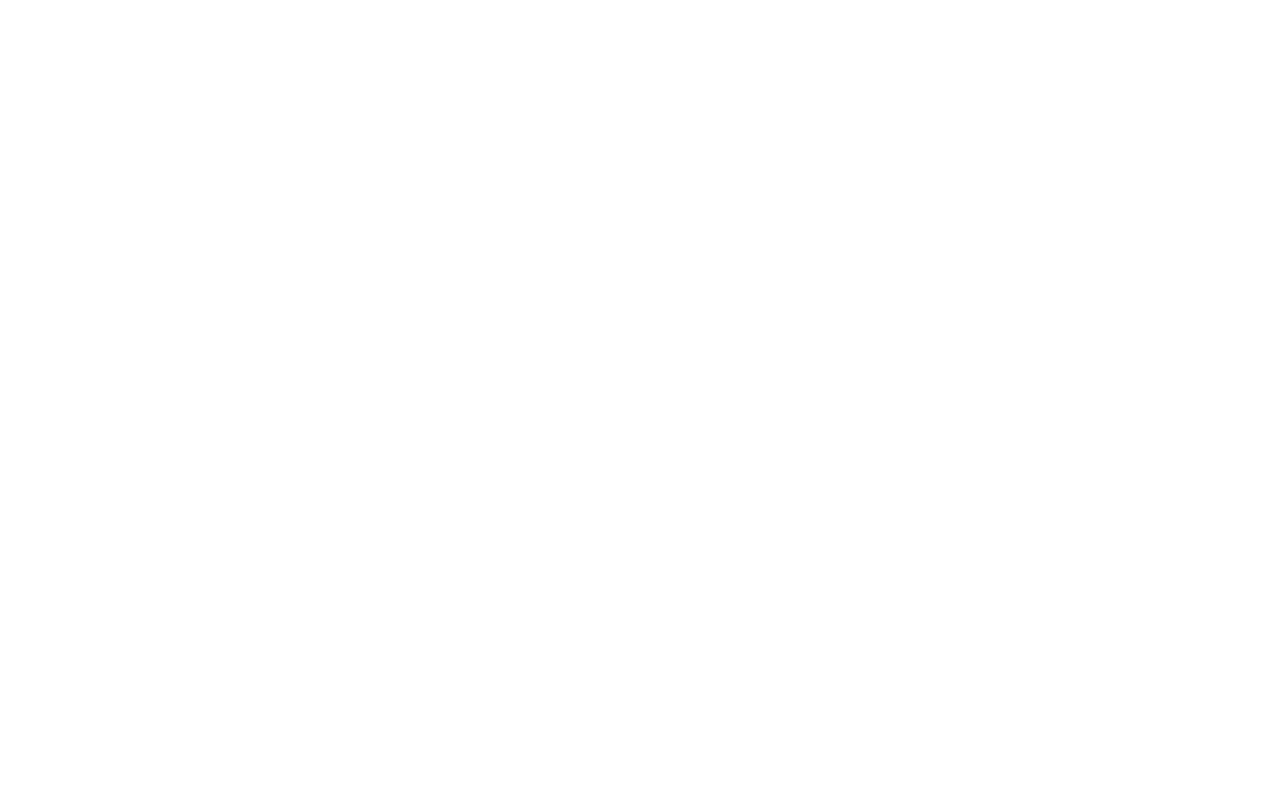
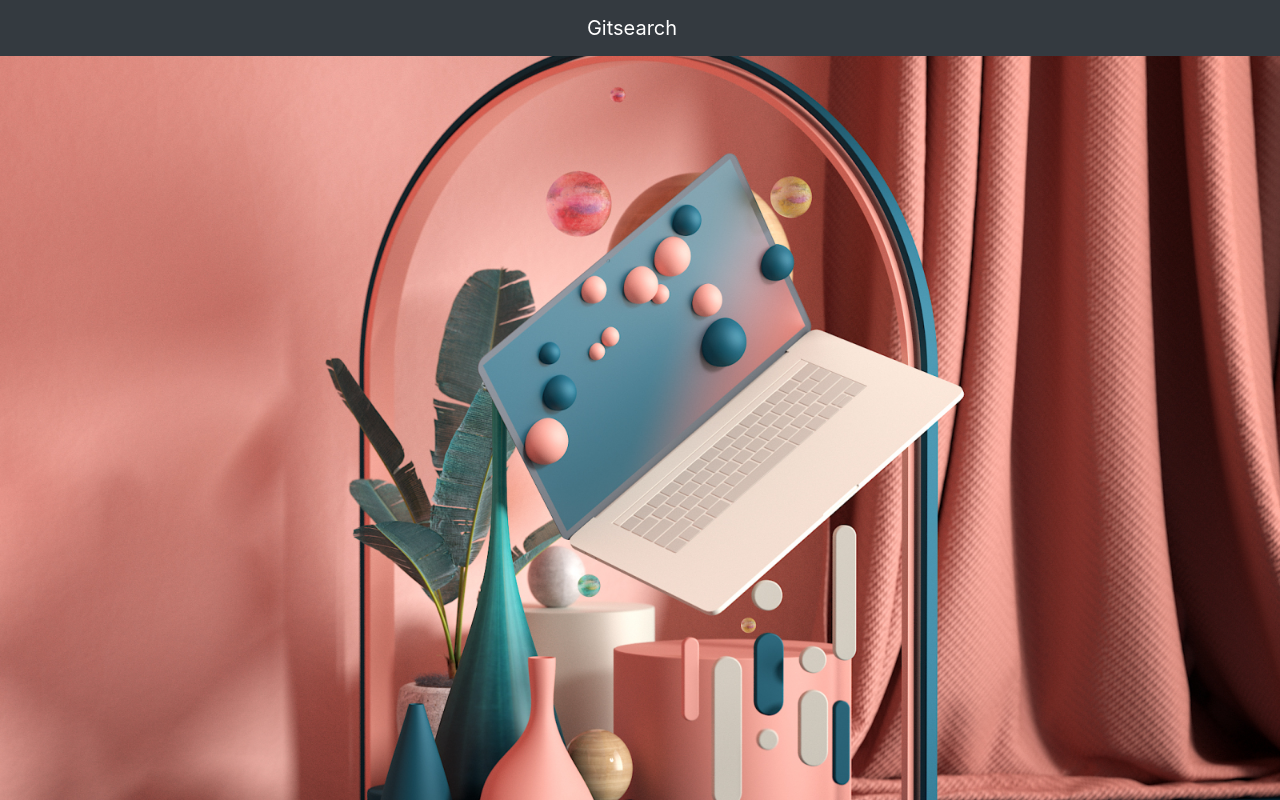
Before and after one commit to JadivaM/Gitsearch, a React (Create React App) app in the folder client/: page /welcome in a window 1280 px wide. Built offline with nearby package versions, Linux system fonts and the light colour scheme.

Commit message:
add welcome page and add background image

```diff
--- a/client/src/App.css
+++ b/client/src/App.css
@@ -1,3 +1,28 @@
+body {
+  margin: 0;
+  padding: 0;
+}
+
+.welcome-page-hero-image-container {
+  background-image: url(./images/3d-computer-art.png);
+  background-size: cover;
+  width: 100vw;
+  height: 100vh;
+  /* background: rgb(183,114,105);
+  background: linear-gradient(90deg, rgba(183,114,105,1) 0%, rgba(26,60,72,1) 50%); */
+}
+
+/* .welcome-page-hero-image-container-image {
+  width: 100vw;
+  height: 100vh;
+  object-fit: cover;
+  position: absolute;
+  right: 0;
+} */
+
+.welcome-page-hero-image-container-text {
+}
+
 .homeBackgroundImage,
 .loginBackgroundImage {
   background-size: contain;
--- a/client/src/App.js
+++ b/client/src/App.js
@@ -3,6 +3,7 @@
 import SignUpPage from './pages/SignUpPage';
 import Login from './pages/Login';
 import PrivateRoute from './components/PrivateRoute';
+import WelcomePage from './pages/WelcomePage';
 import Home from './pages/Home';
 import SearchPage from './pages/SearchPage';
 import ResetPassword from './pages/ResetPassword';
@@ -15,6 +16,7 @@
     <AppContextProvider>
       <BrowserRouter>
         <Switch>
+          <Route exact path="/welcome" component={WelcomePage} />
           <Route exact path="/signup" component={SignUpPage} />
           <Route exact path="/login" component={Login} />
           <Route exact path="/resetpassword" component={ResetPassword} />
--- /dev/null
+++ b/client/src/pages/WelcomePage.jsx
@@ -0,0 +1,19 @@
+import React from 'react';
+import NavigationBar from '../components/NavigationBar';
+// import computerImage from '../images/3d-computer-art.png';
+
+const WelcomePage = () => {
+  return (
+    <>
+      <div className="welcome-page-hero-image-container">
+        <NavigationBar />
+        {/* <img className="welcome-page-hero-image-container-image" src={computerImage} alt="laptop illustration" /> */}
+        <div className="welcome-page-hero-image-container-text">
+          <h2></h2>
+        </div>
+      </div>
+    </>
+  );
+};
+
+export default WelcomePage;
```
Also changed, not shown: client/src/images/3d-computer-art.png (added).
